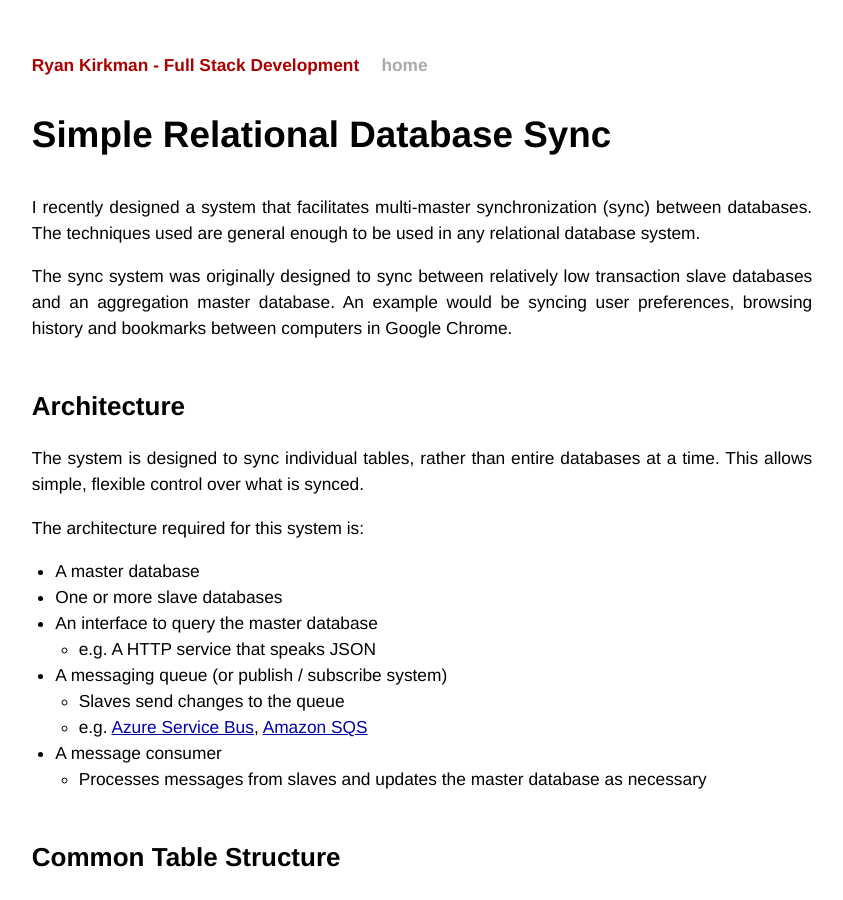
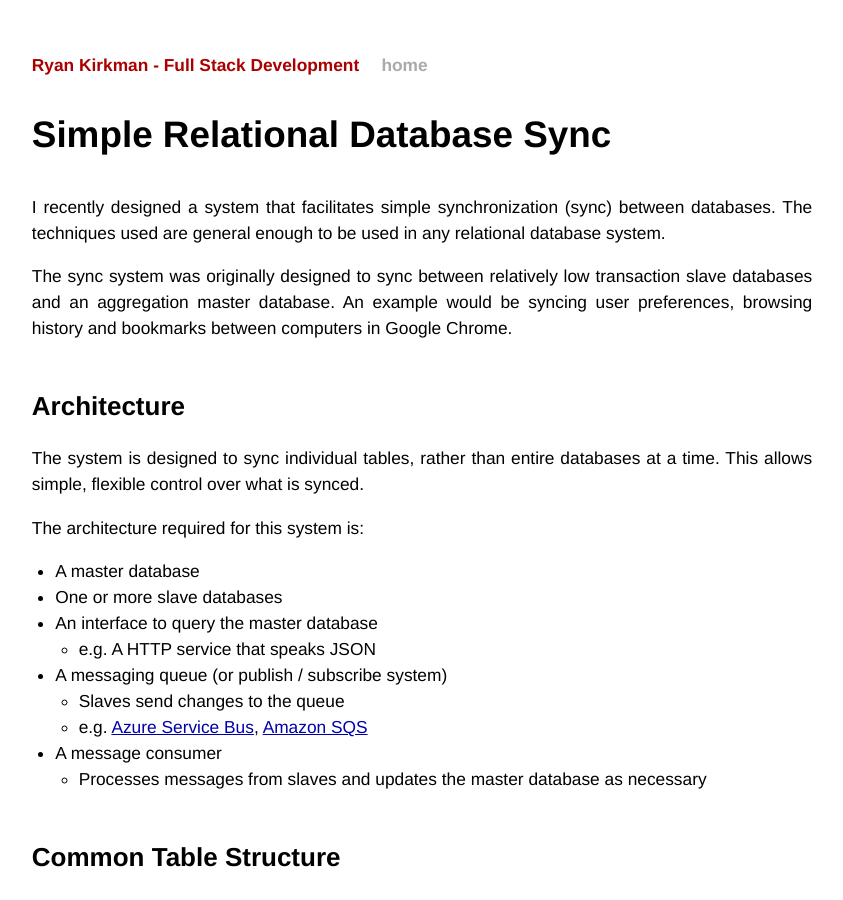
Before and after one commit to ryankirkman/ryankirkman.github.com, a Jekyll site: the page built from _posts/2013-02-03-simple-relational-database-sync.md, in a window 1280 px wide and 900 px high. Shown: the whole window, without its empty margins (218-1061 px from the left). Built offline with Jekyll 4.4.1, drawn with Linux system fonts in a browser that asks for light colours; Markdown is read by kramdown in place of the engine named in the settings; comment, search, counter and statistics services are not loaded.

Commit message:
Changed text

```diff
--- a/_posts/2013-02-03-simple-relational-database-sync.md
+++ b/_posts/2013-02-03-simple-relational-database-sync.md
@@ -6,7 +6,7 @@ title: Simple Relational Database Synchronization
 Simple Relational Database Sync
 ===============================
 
-I recently designed a system that facilitates multi-master synchronization (sync) between databases. The techniques used are general enough to be used in any relational database system.
+I recently designed a system that facilitates simple synchronization (sync) between databases. The techniques used are general enough to be used in any relational database system.
 
 The sync system was originally designed to sync between relatively low transaction slave databases and an aggregation master database. An example would be syncing user preferences, browsing history and bookmarks between computers in Google Chrome.
 
```
